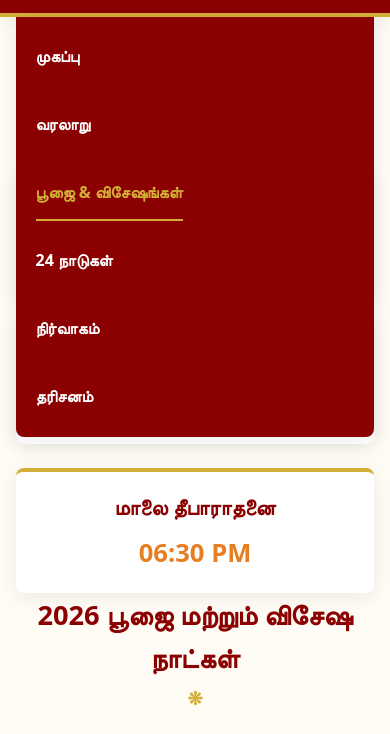
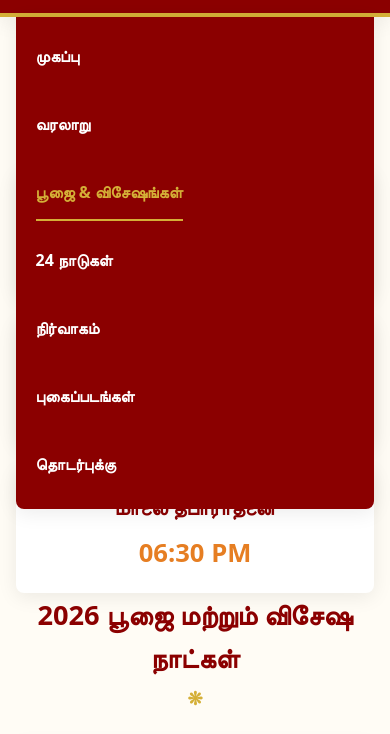
Before and after one commit to dineshm4601up1-droid/pooundurai_updated, a website: page timings.html in a window 390 px wide. Both pictures are taken after a click on the button "Toggle menu". Shown: the part 110-844 px from the top of the page. Drawn offline with Linux system fonts and the light colour scheme; a web font is replaced by a local one.

Commit message:
Updated mobile view

```diff
--- a/css/style.css
+++ b/css/style.css
@@ -629,7 +629,7 @@ tr:hover {
 }
 
 footer {
-    background-color: #1a1a1a;
+    background-color: #0b0e2a;
     color: var(--white);
     text-align: center;
     padding: 2.5rem 1.5rem;
@@ -687,8 +687,14 @@ footer a {
         z-index: 1000;
     }
 
+    nav ul.mobile-menu {
+        max-height: calc(100vh - 70px);
+        overflow-y: auto;
+        overflow-x: hidden;
+    }
+
     nav ul.show {
-        max-height: 420px;
+        max-height: calc(100vh - 70px);
         opacity: 1;
         pointer-events: auto;
         visibility: visible;
--- a/js/main.js
+++ b/js/main.js
@@ -14,11 +14,13 @@ document.addEventListener('DOMContentLoaded', () => {
 
         const closeMenu = () => {
             navLinks.classList.remove('show');
+            menuBtn.classList.remove('active');
             menuBtn.setAttribute('aria-expanded', 'false');
         };
 
         const openMenu = () => {
             navLinks.classList.add('show');
+            menuBtn.classList.add('active');
             menuBtn.setAttribute('aria-expanded', 'true');
         };
 
--- a/timings.html
+++ b/timings.html
@@ -22,13 +22,13 @@
             </div>
             <button class="mobile-menu-btn" id="menu-btn" aria-controls="nav-links" aria-expanded="false" aria-label="Toggle menu">☰</button>
             <nav>
-                <ul id="nav-links">
+                <ul id="nav-links" class="mobile-menu">
                     <li><a href="index.html">முகப்பு</a></li>
                     <li><a href="history.html">வரலாறு</a></li>
                     <li><a href="timings.html" class="active">பூஜை & விசேஷங்கள்</a></li>
                     <li><a href="countries.html">24 நாடுகள்</a></li>
                     <li><a href="admin.html">நிர்வாகம்</a></li>
-                    <li><a href="gallery.html">தரிசனம்</a></li>
+                    <li><a href="gallery.html">புகைப்படங்கள்</a></li>
                     <li><a href="contact.html">தொடர்புக்கு</a></li>
                 </ul>
             </nav>
```
Also changed, not shown: admin.html (+1 -1 lines), contact.html (+1 -1 lines), countries.html (+1 -1 lines), gallery.html (+1 -1 lines), history.html (+1 -1 lines), index.html (+1 -1 lines).
